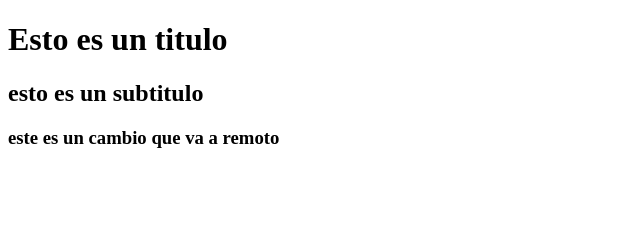
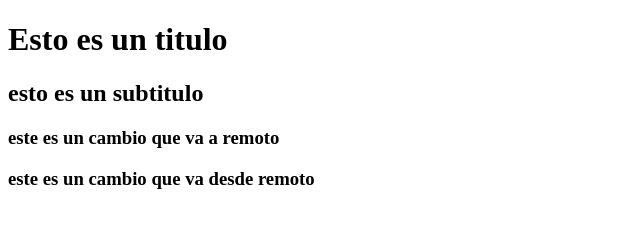
Before and after one commit to dazajm00/CLasegit2025, a plain HTML site: page index.html in a window 1280 px wide. Shown: the whole page, without its empty margins (0-640 px from the left). Drawn offline with Linux system fonts and the light colour scheme.

Commit message:
este es un cambio desde remoto

```diff
--- a/index.html
+++ b/index.html
@@ -10,5 +10,6 @@
     <h1>Esto es un titulo</h1>
     <h2>esto es un subtitulo</h2>
     <h3>este es un cambio que va a remoto</h3>
+    <h3>este es un cambio que va desde remoto</h3>
 </body>
 </html>
```
